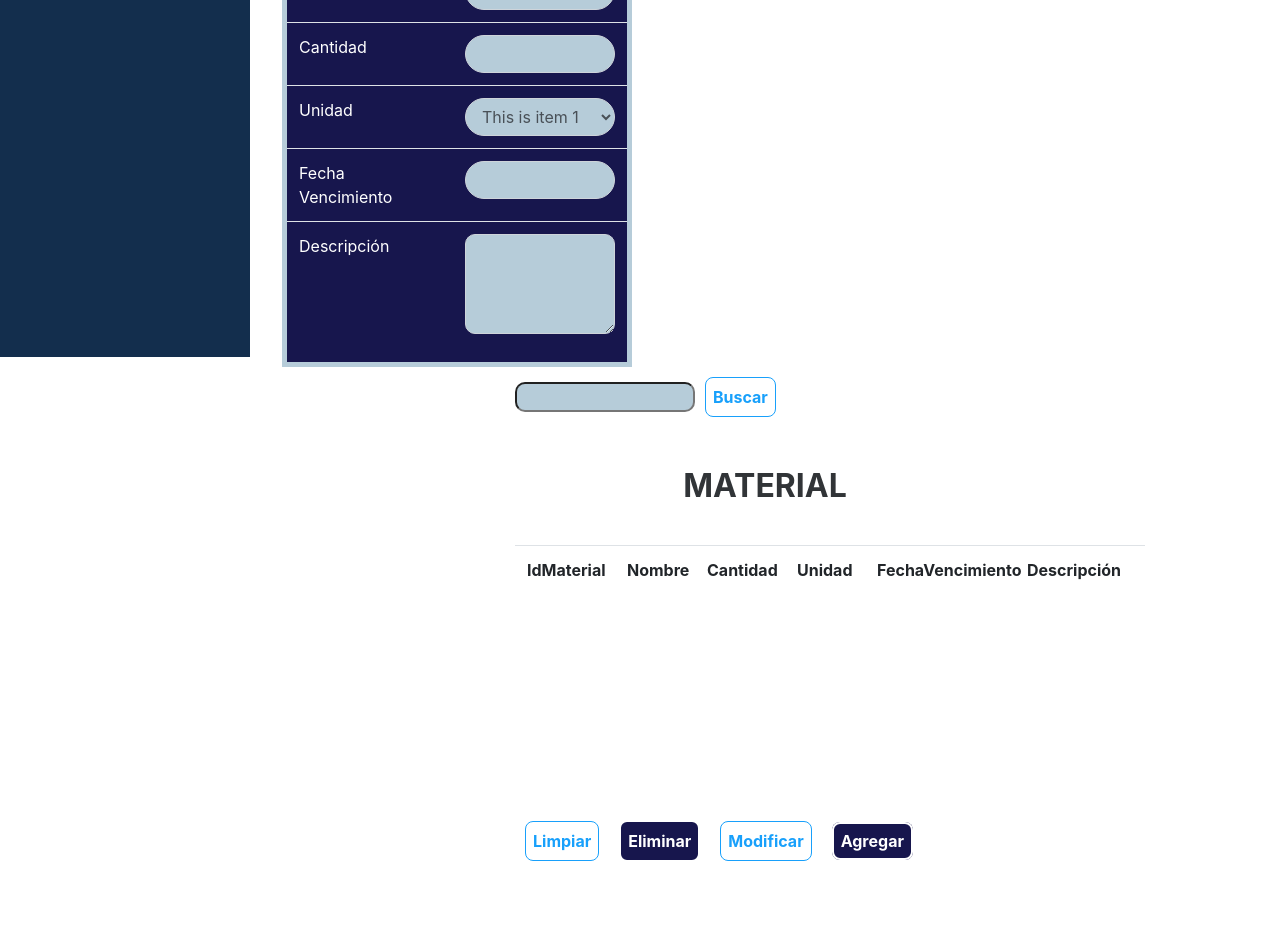
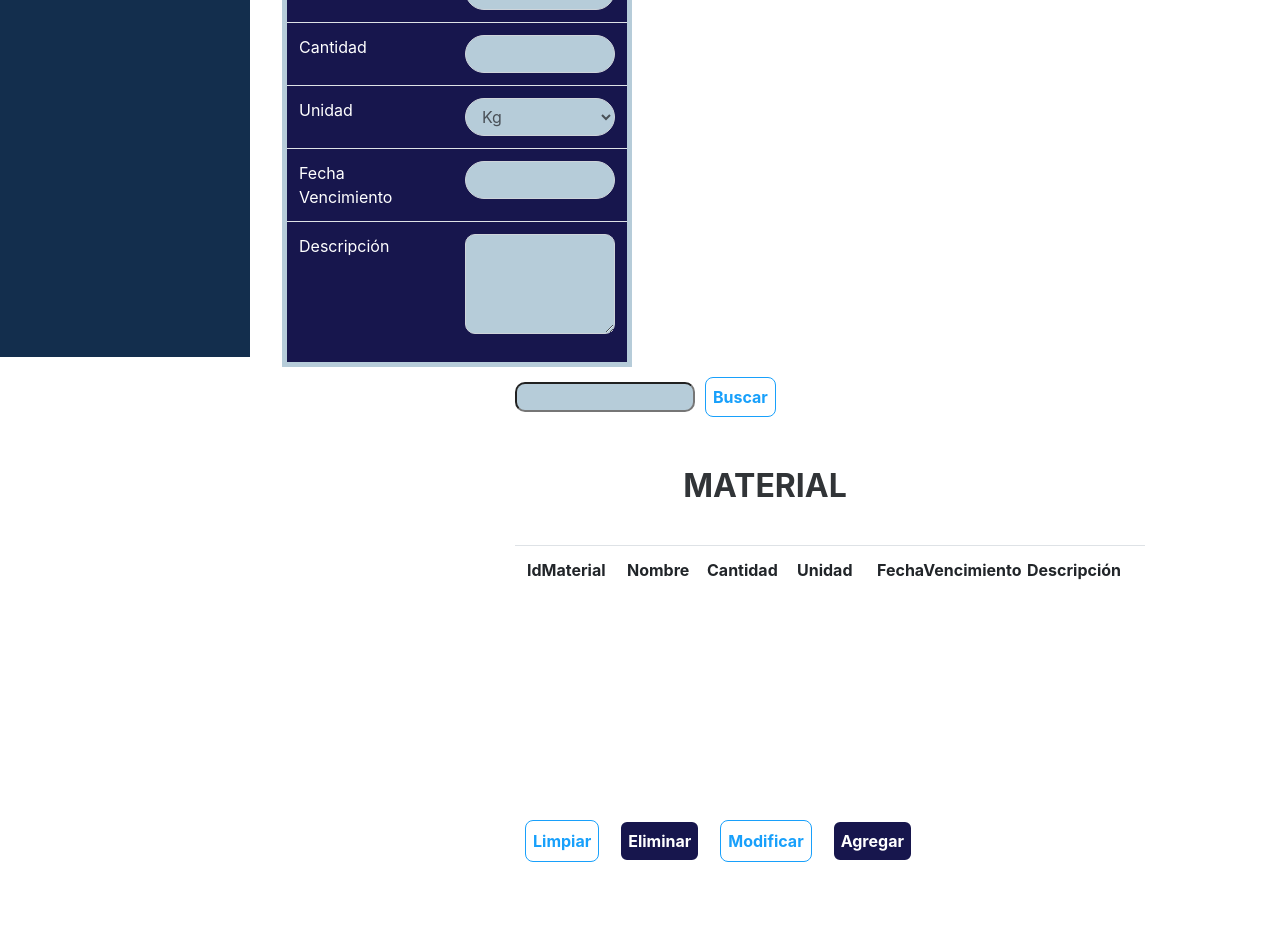
Before and after one commit to AlexisT99/ProyectoGPS, a PHP site: page /InterfazInventario_Equipo/index.php in a window 1280 px wide. Shown: the part 443-1394 px from the top of the page. Run offline with PHP 8.4, Linux system fonts and the light colour scheme; data that the repository does not hold is empty.

Commit message:
11/06/2021 LMHL
Se modifico interfaz MATERIAL

```diff
--- a/ModuloInventario/Modulo/php/InterfazInventario_Material/index.php
+++ b/ModuloInventario/Modulo/php/InterfazInventario_Material/index.php
@@ -69,9 +69,12 @@
                                                         <td id="lblUnidad">Unidad</td>
                                                         <td><select class="form-control" id="cmbUnidad" name="cmbUnidad">
                                                                 <optgroup label="This is a group">
-                                                                    <option value="12" selected="">This is item 1</option>
-                                                                    <option value="13">This is item 2</option>
-                                                                    <option value="14">This is item 3</option>
+                                                                    <option value="12" selected="">Kg</option>
+                                                                    <option value="13">T</option>
+                                                                    <option value="14">g</option>
+                                                                    <option value="15">mg</option>
+                                                                    <option value="16">L</option>
+                                                                    <option value="17">ml</option>
                                                                 </optgroup>
                                                             </select></td>
                                                     </tr>
@@ -115,7 +118,7 @@
                                                     </tbody>
                                                 </table>
                                             </div>
-                                            <div><input type="reset" id="btnLimpiar" value="Limpiar" name="limpiar"  style="font-weight: bold;background: white;margin: 10px;width: inherit;padding: 7px;"><input type="submit" id="btnEliminar" value="Eliminar"  name="eliminar" style="font-weight: bold;background: #17164D;margin: 10px;width: inherit;color: white;padding: 7px;"><input type="submit" id="btnModificar" value="Modificar"  name="modificar"style="font-weight: bold;background: white;margin: 10px;width: inherit;padding: 7px;"><a id="btnAgregar" href="../AgregarMaterial/index.php" style="font-weight: bold;background: #17164D;margin: 10px;width: inherit;color: white;padding: 7px;">Agregar</a></div>
+                                            <div style="display: flex;"><input class="form-control-file" type="reset" id="btnLimpiar" value="Limpiar" style="font-weight: bold;background: white;margin: 10px;width: inherit;padding: 7px;"><input class="form-control-file" type="submit" id="btnEliminar" style="font-weight: bold;background: #17164D;margin: 10px;padding: 7px;width: inherit;color: white;" value="Eliminar"><input class="form-control-file" type="submit" id="btnModificar" value="Modificar" style="font-weight: bold;background: white;margin: 10px;width: inherit;padding: 7px;"><a id="btnAgregar" href="../AgregarEquipo/index.php" style="font-weight: bold;background: #17164D;margin: 10px;width: inherit;color: white;padding: 7px;">Agregar</a></div>
                                         </div>
                                     </section>
                                 </div>
```
